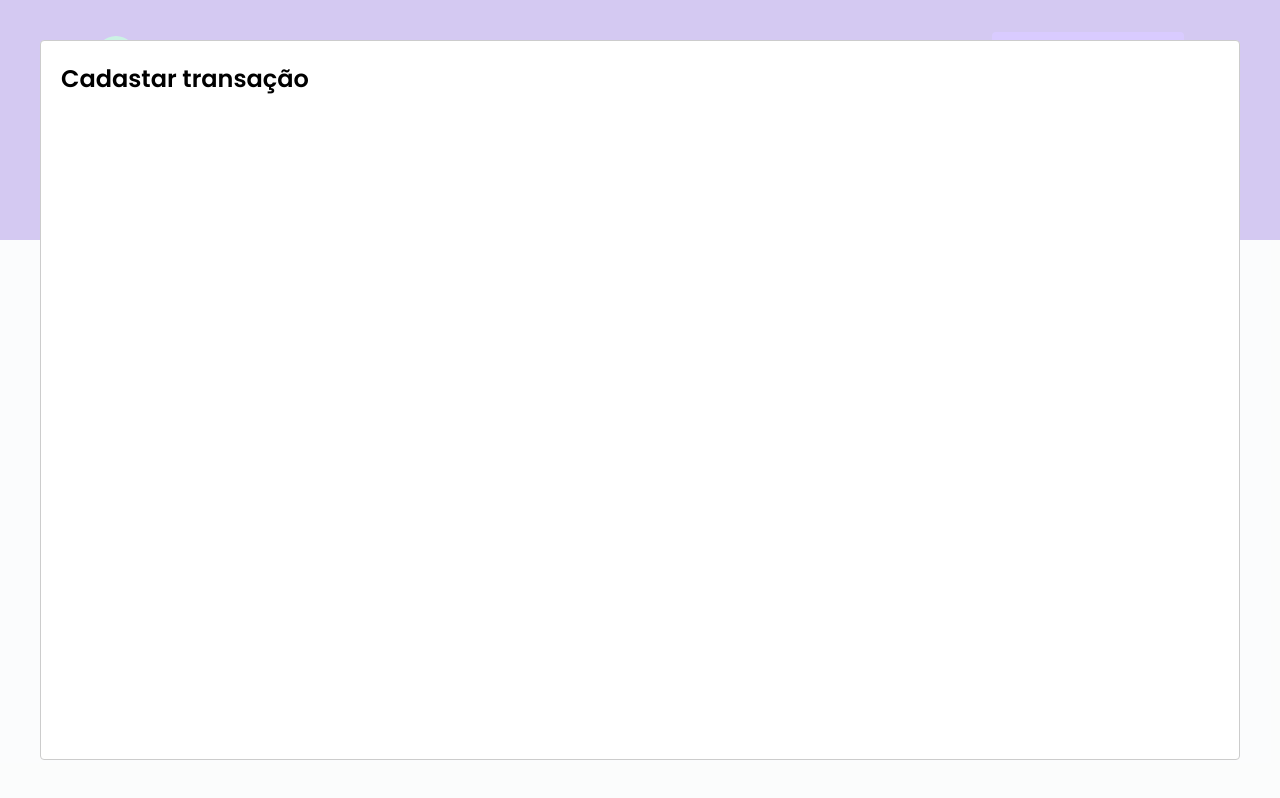
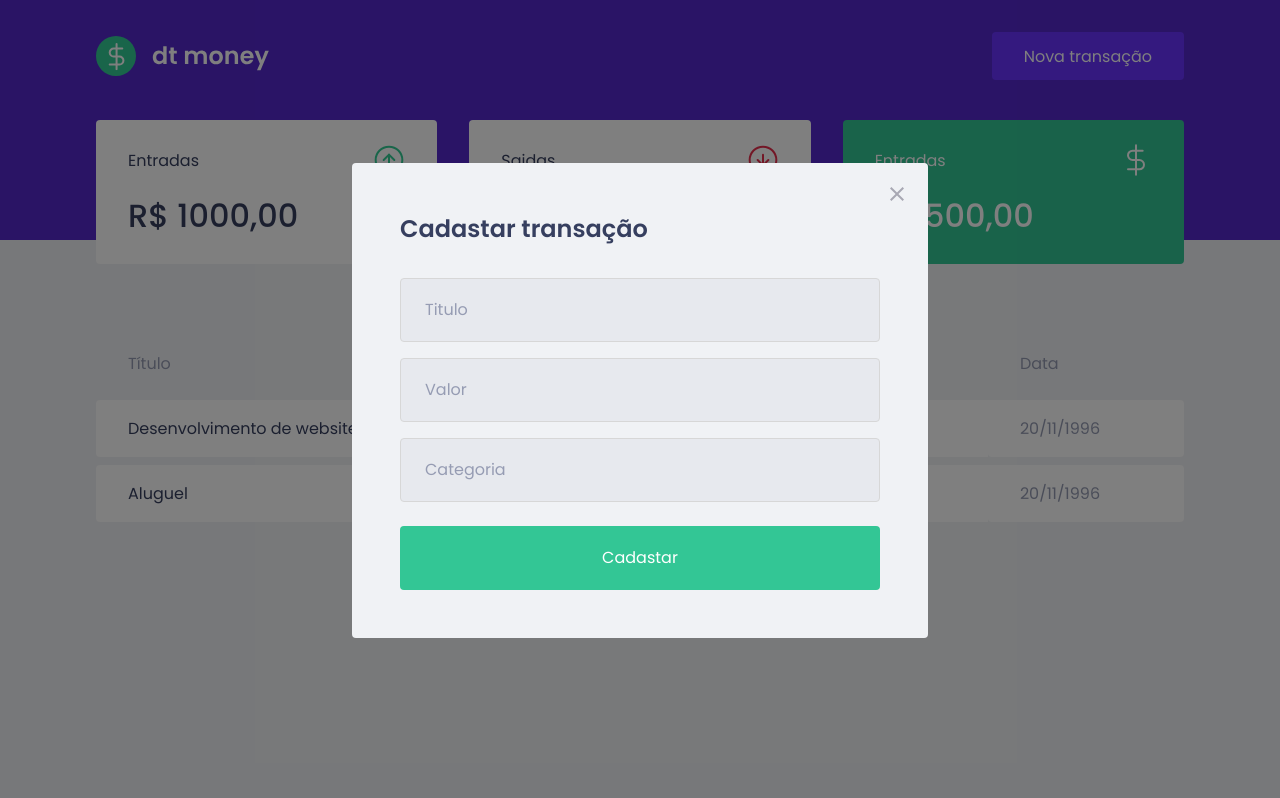
Before and after one commit to LeandroSannt/Trilha-react, a React (Create React App) app in the folder dtmoney/: page / in a window 1280 px wide. Both pictures are taken after a click on the button "Nova transação". Built offline with nearby package versions, Linux system fonts and the light colour scheme; no server answers; what miragejs would draw is missing.

Commit message:
criando modal de transações

```diff
--- a/dtmoney/src/App.tsx
+++ b/dtmoney/src/App.tsx
@@ -2,6 +2,7 @@
 import Modal from 'react-modal'
 import { Dashboard } from "./components/Dashboard";
 import { Header } from "./components/header";
+import { NewTransactionModal } from './components/NewTransactionModal';
 import { GlobalStyle } from "./styles/global";
 
 Modal.setAppElement('#root')
@@ -21,10 +22,10 @@
     <>
      <Header onOpenNewTransactionModal={handleOpenNewTransactionModal}/>
      <Dashboard/>
-
-     <Modal isOpen={isNewTransactionModalOpen} onRequestClose={handleCloseNewTransactionModal}>
-            <h2>Cadastar transação</h2>
-        </Modal>
+     <NewTransactionModal
+      isOpen={isNewTransactionModalOpen}
+      onRequestClose={handleCloseNewTransactionModal}
+     />
      <GlobalStyle/>
     </>
   );
--- /dev/null
+++ b/dtmoney/src/components/NewTransactionModal/index.tsx
@@ -0,0 +1,25 @@
+import Modal from 'react-modal'
+import { Container } from './styles'
+import closeImg from '../../assets/close.svg'
+
+interface NewTransactionModalProps{
+    isOpen:boolean;
+    onRequestClose:() => void
+}
+export function NewTransactionModal({isOpen,onRequestClose}:NewTransactionModalProps){
+
+    return(
+        <Modal isOpen={isOpen} onRequestClose={onRequestClose} overlayClassName="react-modal-overlay" className="react-modal-content">
+           <button type="button" onClick={onRequestClose} className="react-modal-close">
+               <img src={closeImg} alt="Fechar modal"/>
+           </button>
+            <Container>
+                <h2>Cadastar transação</h2>
+                <input type="text" placeholder="Titulo"/>
+                <input type="number" placeholder="Valor"/>
+                <input type="number" placeholder="Categoria"/>
+                <button type="submit">Cadastar</button>
+            </Container>
+        </Modal>
+    )
+}
--- /dev/null
+++ b/dtmoney/src/components/NewTransactionModal/styles.ts
@@ -0,0 +1,49 @@
+import styled from 'styled-components'
+
+export const Container = styled.form `
+
+    h2{
+        color:var(--text-title);
+        font-size:1.5rem;
+        margin-bottom:2rem;
+
+    }
+    input{
+        width:100%;
+        padding:0 1.5rem;
+        height:4rem;
+        border-radius:0.25rem;
+        border:1px solid #d7d7d7;
+        background:#e7e9ee;
+        font-weight:400;
+        font-size:1rem;
+
+         &::placeholder{
+             color:var(--text-body)
+         }
+
+         & + input {
+             margin-top: 1rem;
+
+         }
+    }
+    button[type="submit"]{
+        width:100%;
+        padding:0 1.5rem;
+        height:4rem;
+        background: var(--green);
+        color:#fff;
+        border-radius:0.25rem;
+        border:0;
+        font-size:1rem;
+        margin-top:1.5rem;
+        transition: filter 2s;
+
+        &:hover{
+            filter:brightness(0.9)
+        }
+
+    }
+
+
+`
--- a/dtmoney/src/styles/global.ts
+++ b/dtmoney/src/styles/global.ts
@@ -55,6 +55,45 @@
 
     }
 
+    .react-modal-overlay{
+        background:rgba(0,0,0,0.5);
+        position:fixed;
+        top:0;
+        bottom:0;
+        right:0;
+        left:0;
+        display:flex;
+        align-items:center;
+        justify-content:center;
+
+    }
+
+    .react-modal-content{
+        width:100%;
+        max-width:576px;
+        background:var(--background);
+        position:relative;
+        padding:3rem;
+        border-radius:0.25rem;
+
+    }
+
+    .react-modal-close{
+        position:absolute;
+        right:1.5rem;
+        top: 1.5rem;
+        border:0;
+        background:transparent;
+        transition:filter 2s;
+
+
+        &:hover{
+            filter:brightness(0.8)
+        }
+    }
+
+
+
 
 
 `
```
